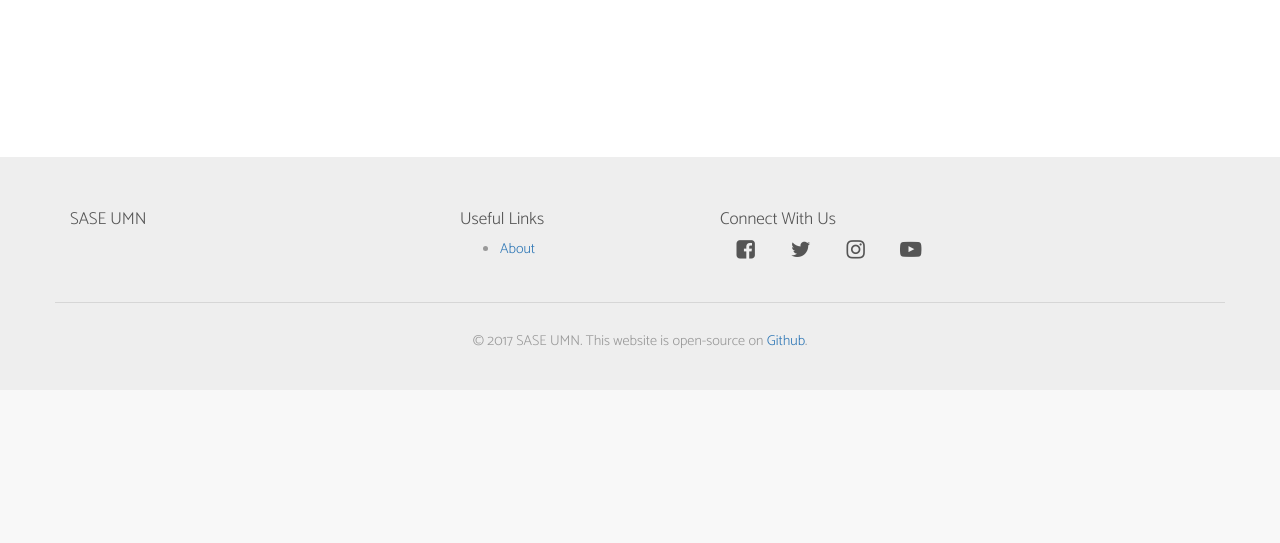
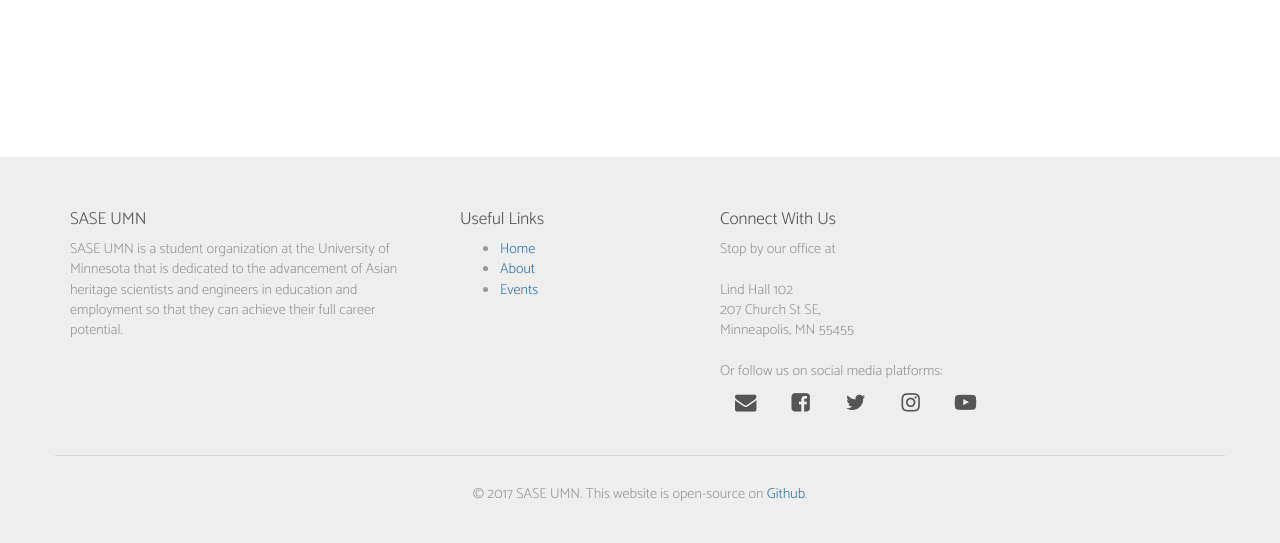
Before and after one commit to saseumn/website, a Flask app: page /admin/events in a window 1280 px wide. Shown: the part 556-1099 px from the top of the page. Before the commit the page ends 905 px from the top, so only its background shows below. Run offline with Flask 2, Linux system fonts and the light colour scheme; a user stored in the database is signed in; tables that the repository leaves empty hold one stand-in row (values such as "Sample post"); some libraries are stand-ins or nearby versions.

Commit message:
Expanded the footer.

```diff
--- a/templates/layout.j2
+++ b/templates/layout.j2
@@ -76,7 +76,9 @@
             <div class="row">
                 <div class="col-sm-4">
                     <h5 class="footer-heading">SASE UMN</h5>
-                    <p></p>
+                    <p>
+                        SASE UMN is a student organization at the University of Minnesota that is dedicated to the advancement of Asian heritage scientists and engineers in education and employment so that they can achieve their full career potential.
+                    </p>
                     <ul class="list-inline">
                     </ul>
                 </div>
@@ -85,12 +87,26 @@
                         <div class="col-xs-4">
                             <h5 class="footer-heading">Useful Links</h5>
                             <ul>
-                                <li><a href="{{ url_for("base.index") }}">About</a></li>
+                                <li><a href="{{ url_for("base.index") }}">Home</a></li>
+                                <li><a href="{{ url_for("base.about") }}">About</a></li>
+                                <li><a href="{{ url_for("base.events") }}">Events</a></li>
                             </ul>
                         </div>
                         <div class="col-xs-8">
                             <h5 class="footer-heading">Connect With Us</h5>
+                            <p>
+                                Stop by our office at
+                                <br>
+                                <br>
+                                Lind Hall 102<br>
+                                207 Church St SE,<br>
+                                Minneapolis, MN 55455
+                                <br>
+                                <br>
+                                Or follow us on social media platforms:
+                            </p>
                             <p id="links">
+                                <a href="mailto:sasemail@umn.edu" target="_blank" rel="noopener"><i class="fa fa-fw fa-2x fa-envelope"></i></a>
                                 <a href="https://www.facebook.com/sase.umn/" target="_blank" rel="noopener"><i class="fa fa-fw fa-2x fa-facebook-square"></i></a>
                                 <a href="https://twitter.com/sase.umn/" target="_blank" rel="noopener"><i class="fa fa-fw fa-2x fa-twitter"></i></a>
                                 <a href="https://www.instagram.com/saseumn/" target="_blank" rel="noopener"><i class="fa fa-fw fa-2x fa-instagram"></i></a>
```
